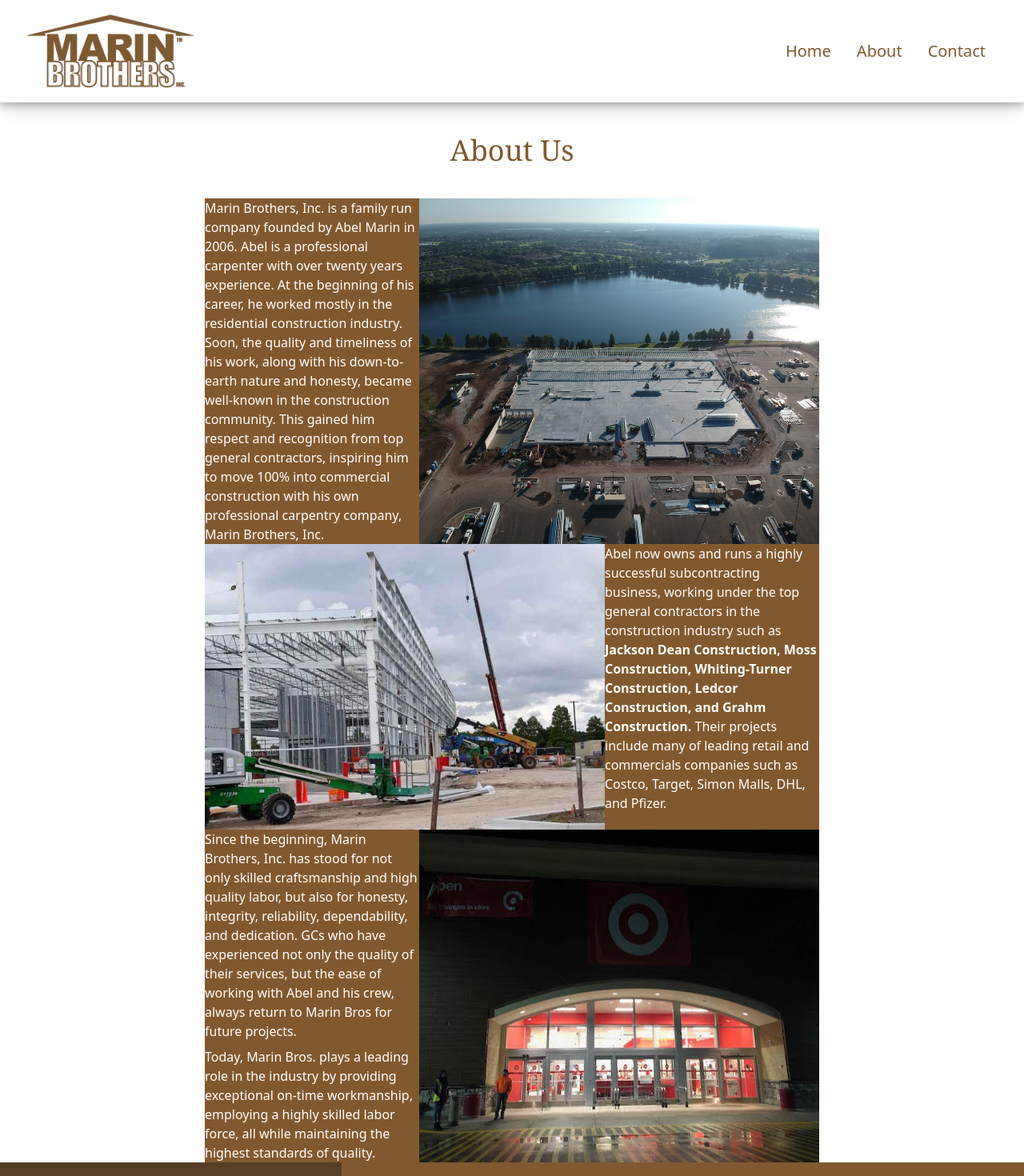
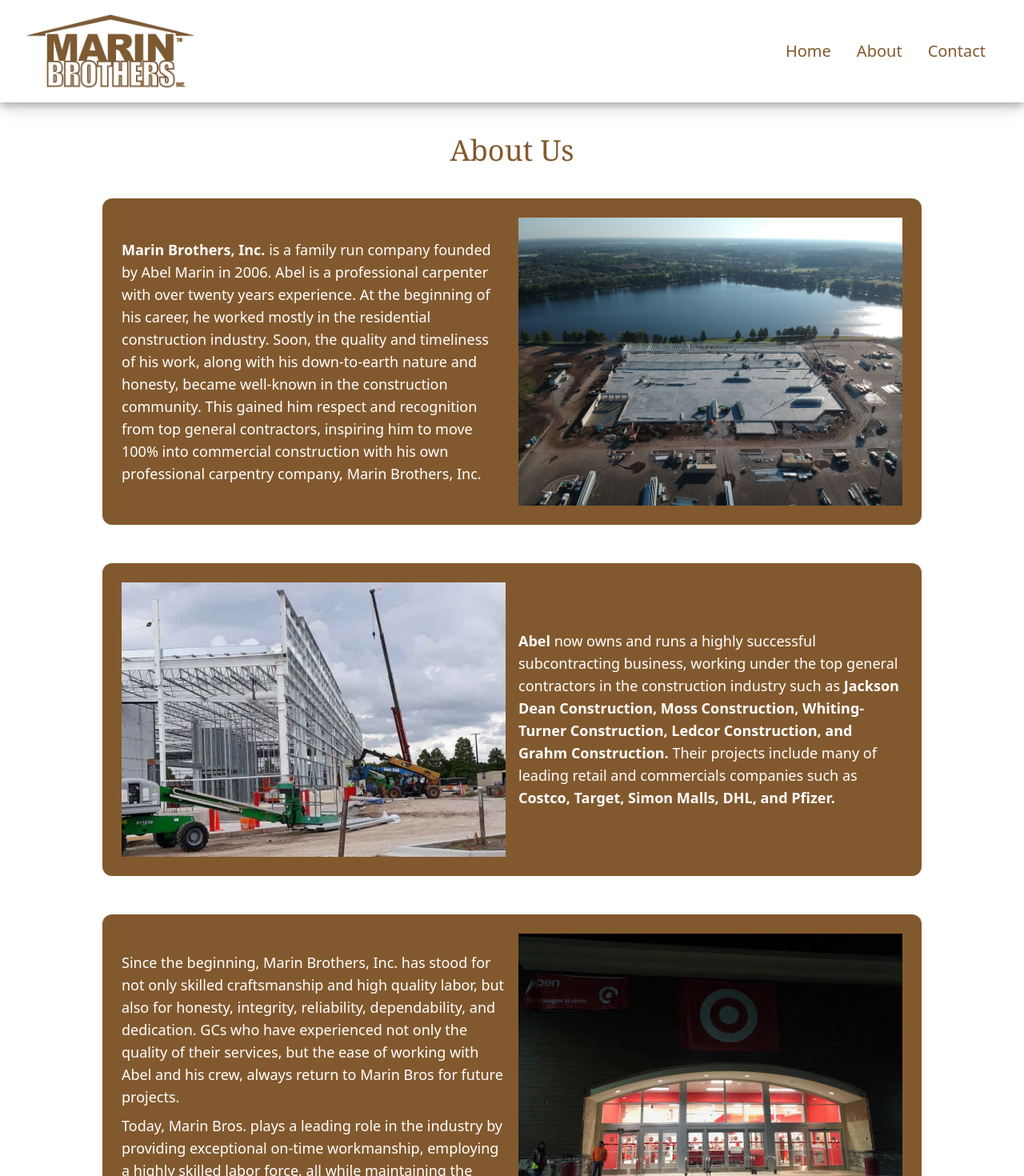
Before and after one commit to abelmarin/marin-bros, a Next.js app: page /about in a window 1280 px wide. Shown: the top 1470 px of the page at 80% size. Built offline with nearby package versions, Linux system fonts and the light colour scheme.

Commit message:
Finish about page

```diff
--- a/app/about/page.jsx
+++ b/app/about/page.jsx
@@ -5,33 +5,43 @@ import SideCostco from "public/assets/sideview-costco.jpg"
 import Target from "public/assets/target.jpg"
 
 export default function About() {
-  const cardStyles = "max-w-3xl flex mx-auto bg-brown text-white"
+  const cardStyles =
+    "max-w-5xl grid lg:grid-cols-2 gap-4 items-center p-6 mb-12 mx-auto bg-brown text-white lg:rounded-xl text-lg place-items-center"
+
+  const imageStyles = "w-full"
 
   return (
     <div>
       <h1 className="text-center text-brown font-serif py-10 text-4xl">About Us</h1>
       <div className={cardStyles}>
         <p>
-          Marin Brothers, Inc. is a family run company founded by Abel Marin in 2006. Abel is a professional carpenter
-          with over twenty years experience. At the beginning of his career, he worked mostly in the residential
-          construction industry. Soon, the quality and timeliness of his work, along with his down-to-earth nature and
-          honesty, became well-known in the construction community. This gained him respect and recognition from top
-          general contractors, inspiring him to move 100% into commercial construction with his own professional
-          carpentry company, Marin Brothers, Inc.
+          <span className="font-extrabold">Marin Brothers, Inc. </span>
+          is a family run company founded by Abel Marin in 2006. Abel is a professional carpenter with over twenty years
+          experience. At the beginning of his career, he worked mostly in the residential construction industry. Soon,
+          the quality and timeliness of his work, along with his down-to-earth nature and honesty, became well-known in
+          the construction community. This gained him respect and recognition from top general contractors, inspiring
+          him to move 100% into commercial construction with his own professional carpentry company, Marin Brothers,
+          Inc.
         </p>
-        <Image src={OverheadCostco} alt="Overhead of costco under construction" width={500} height={300} />
+        <Image
+          src={OverheadCostco}
+          alt="Overhead of costco under construction"
+          width={500}
+          height={300}
+          className={imageStyles}
+        />
       </div>
       <div className={cardStyles}>
-        <Image src={SideCostco} alt="Side view of costco" width={500} height={300} />
+        <Image src={SideCostco} alt="Side view of costco" width={500} height={300} className={imageStyles} />
         <p>
-          Abel now owns and runs a highly successful subcontracting business, working under the top general contractors
-          in the construction industry such as{" "}
-          <span className="font-bold">
+          <span className="font-extrabold">Abel</span> now owns and runs a highly successful subcontracting business,
+          working under the top general contractors in the construction industry such as{" "}
+          <span className="font-extrabold">
             Jackson Dean Construction, Moss Construction, Whiting-Turner Construction, Ledcor Construction, and Grahm
             Construction.
           </span>{" "}
-          Their projects include many of leading retail and commercials companies such as Costco, Target, Simon Malls,
-          DHL, and Pfizer.
+          Their projects include many of leading retail and commercials companies such as{" "}
+          <span className="font-extrabold">Costco, Target, Simon Malls, DHL, and Pfizer.</span>
         </p>
       </div>
       <div className={cardStyles}>
@@ -47,7 +57,13 @@ export default function About() {
             employing a highly skilled labor force, all while maintaining the highest standards of quality.
           </p>
         </div>
-        <Image src={Target} alt="Front face of a target under construction" width={500} height={300} />
+        <Image
+          src={Target}
+          alt="Front face of a target under construction"
+          width={500}
+          height={300}
+          className={imageStyles}
+        />
       </div>
     </div>
   )
--- a/app/globals.css
+++ b/app/globals.css
@@ -13,4 +13,4 @@ footer {
   position: sticky;
   top: 100vh;
 }
-/* end sticky footer */
+/* End sticky footer */
```
